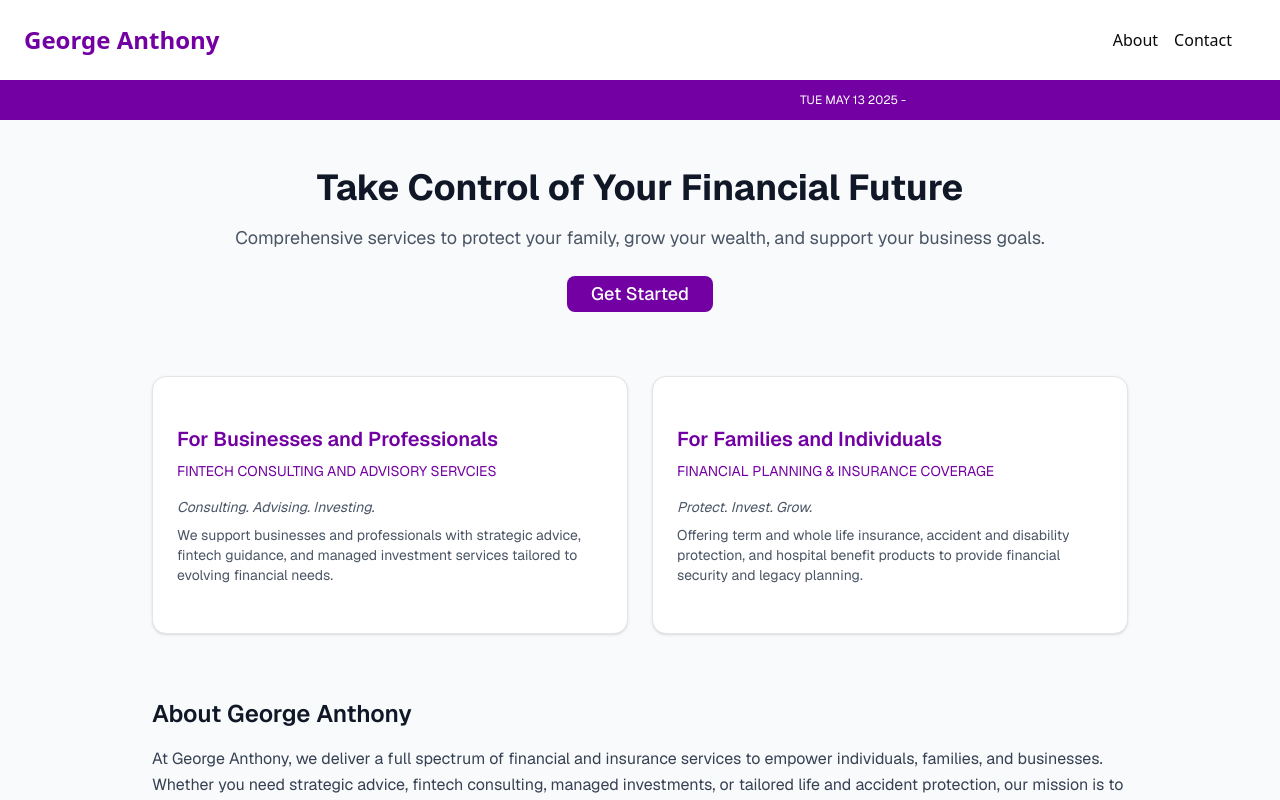
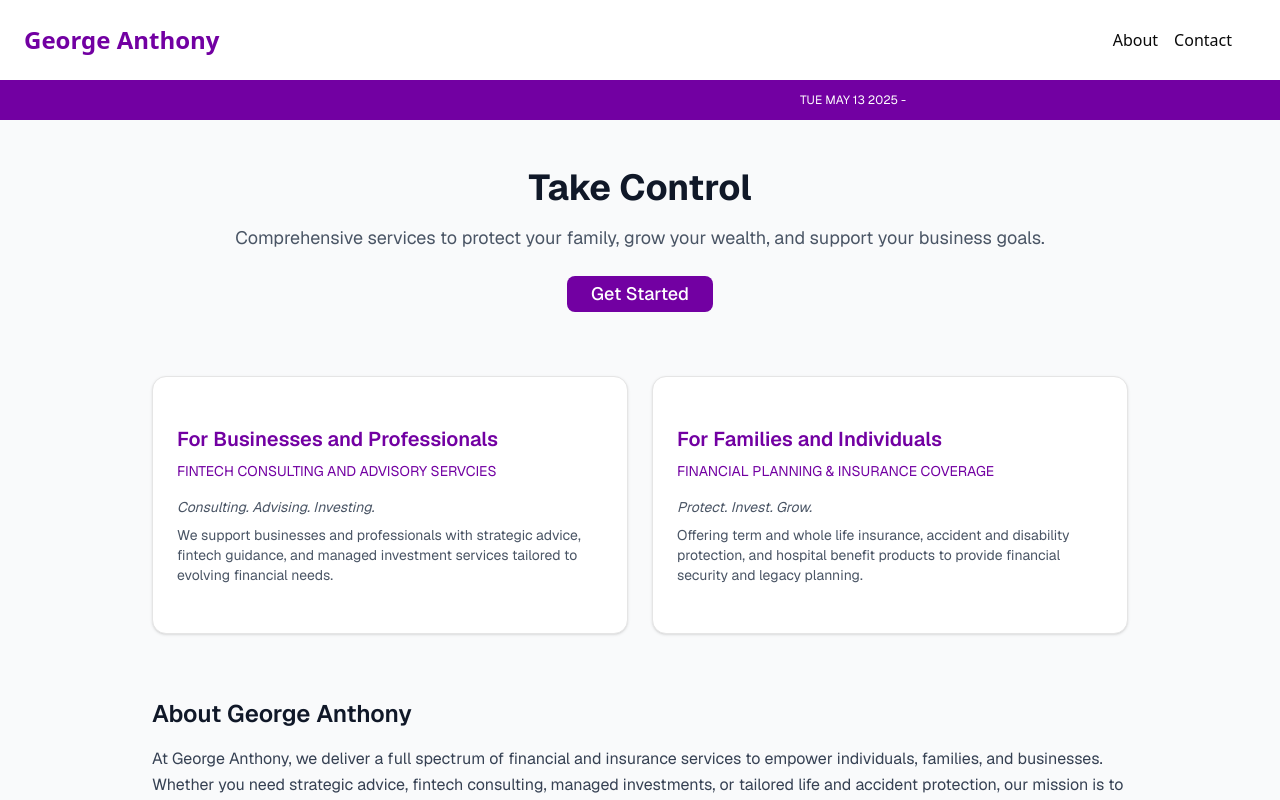
Before and after one commit to XiroEx/georgeanthony.net, a Next.js app in the folder webapp/: page / in a window 1280 px wide. Shown: the top 800 px of the page. Built offline with nearby package versions, Linux system fonts and the light colour scheme; no server answers; the database is empty.

Commit message:
shorten title

```diff
--- a/webapp/src/components/hero.tsx
+++ b/webapp/src/components/hero.tsx
@@ -12,7 +12,7 @@ export default function Hero() {
 
     return (
         <section className="mb-16 text-center">
-          <h2 className="text-4xl font-bold mb-4">Take Control of Your Financial Future</h2>
+          <h2 className="text-4xl font-bold mb-4">Take Control</h2>
           <p className="text-lg text-gray-600 mb-6">
             Comprehensive services to protect your family, grow your wealth, and support your business goals.
           </p>
```
